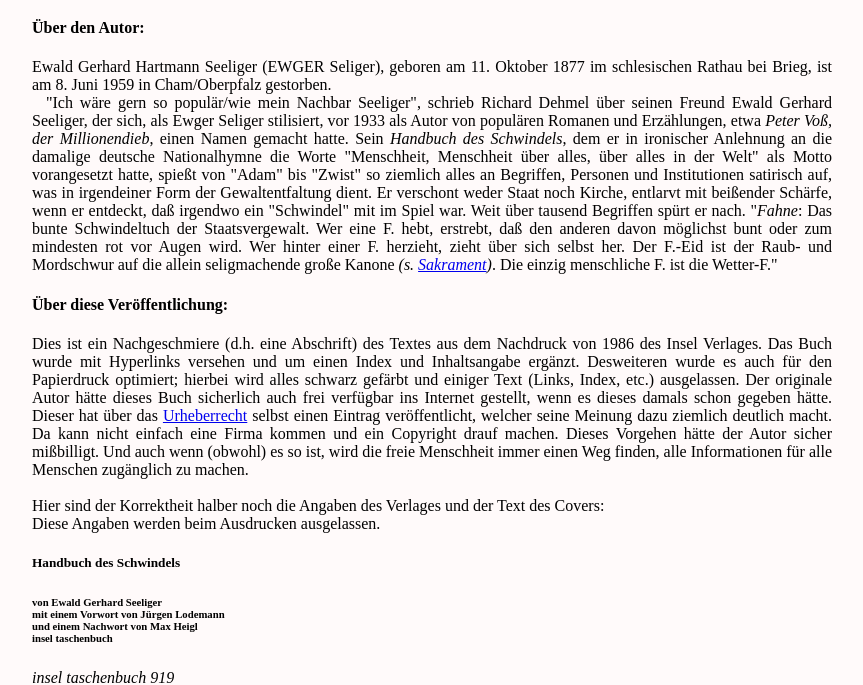
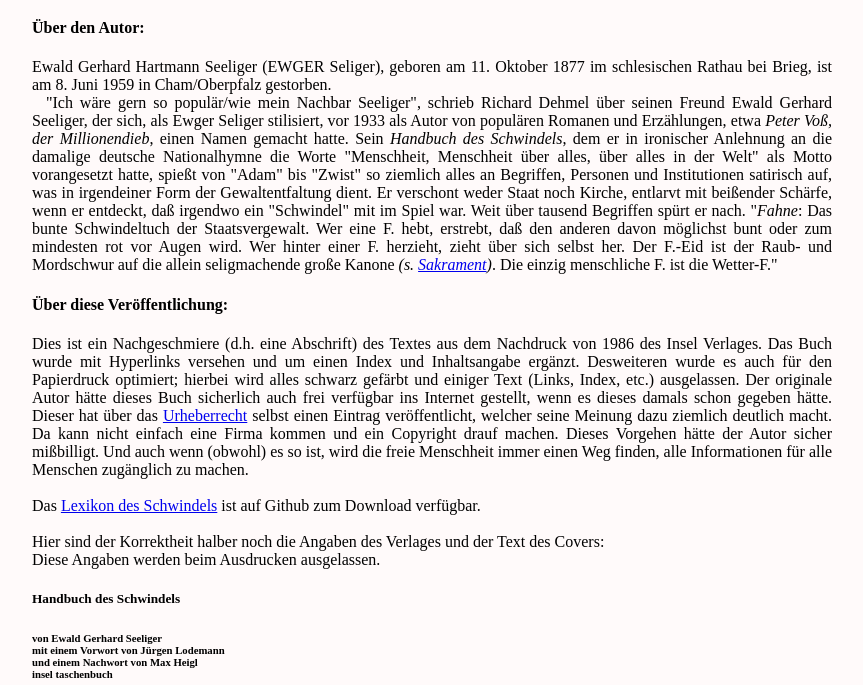
Before and after one commit to ben0bi/Lexikon_des_Schwindels, a plain HTML site: page hds.html in a window 1280 px wide. Shown: the part 135-820 px from the top of the page, without its empty margins (208-1071 px from the left). Drawn offline with Linux system fonts and the light colour scheme.

Commit message:
Github Link

```diff
--- a/hds.html
+++ b/hds.html
@@ -44,6 +44,8 @@ zu machen.<br />
 <br />
 
 <span class="noprint">
+Das <a href="https://github.com/ben0bi/Lexikon_des_Schwindels">Lexikon des Schwindels</a> ist auf Github zum Download verfügbar.<br />
+<br />
 Hier sind der Korrektheit halber noch die Angaben des Verlages und der Text des Covers:<br />
 Diese Angaben werden beim Ausdrucken ausgelassen.<br />
 
```
